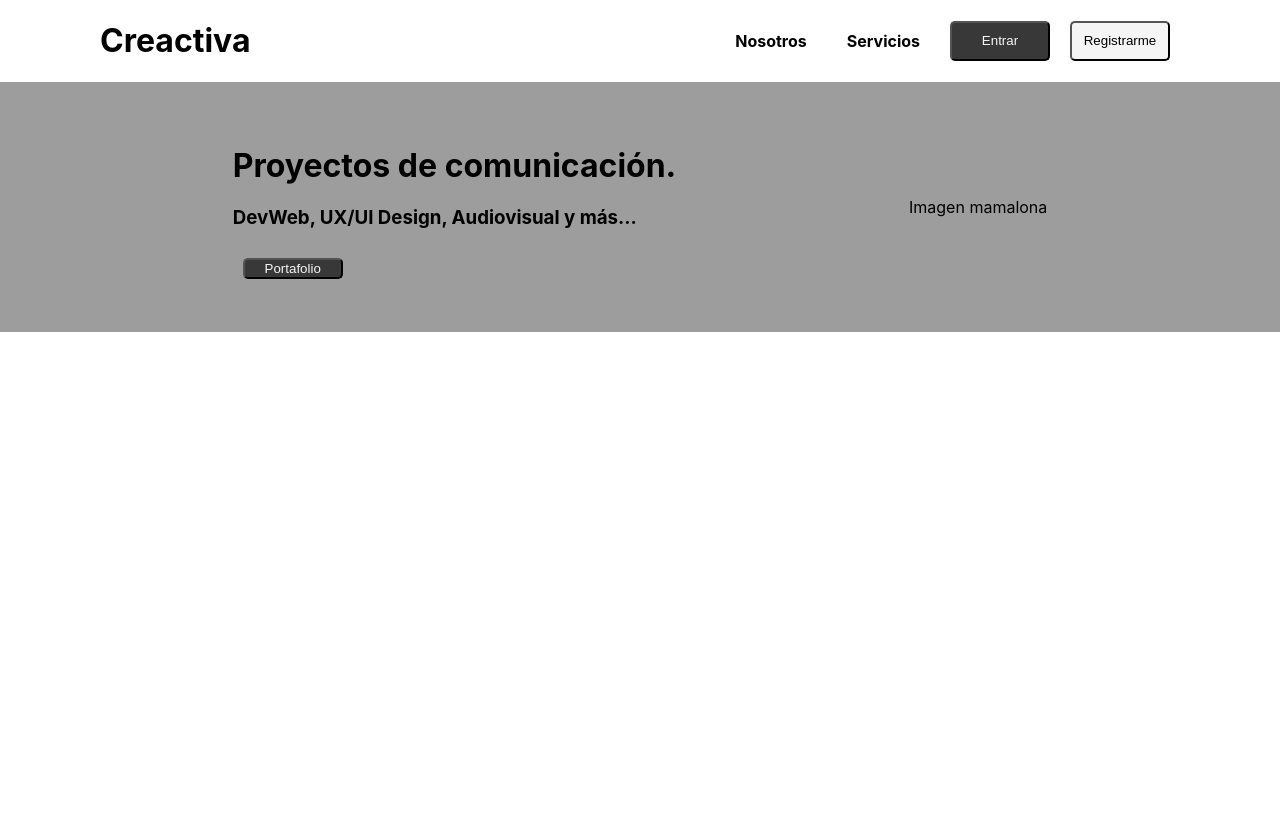
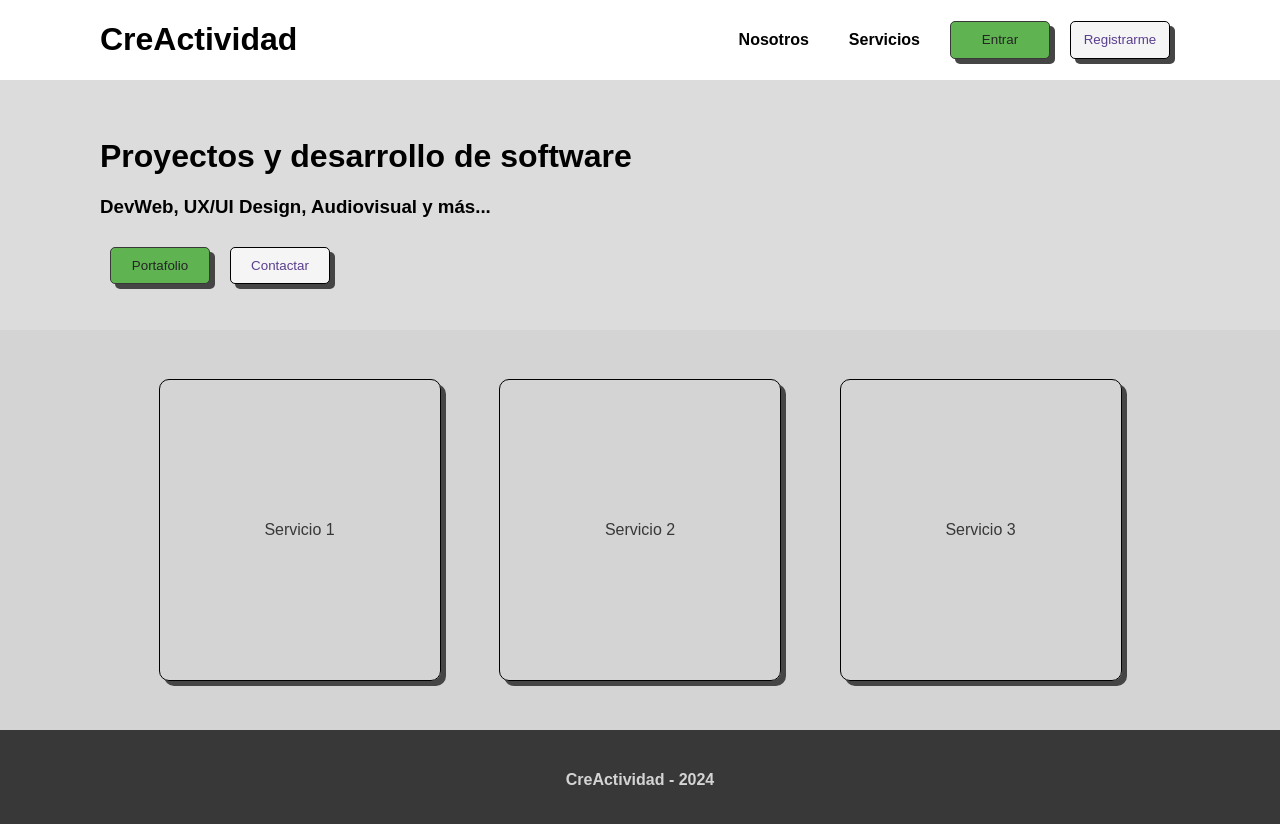
Before and after one commit to GoatGear/CreactivaWeb, a React (Create React App) app in the folder frontend/: page / in a window 1280 px wide. Shown: the top 824 px of the page. Before the commit the page ends 800 px from the top, so only its background shows below. Built offline with nearby package versions, Linux system fonts and the light colour scheme.

Commit message:
Frontend Home 70% listo

```diff
--- a/frontend/src/App.js
+++ b/frontend/src/App.js
@@ -3,8 +3,10 @@ import { BrowserRouter, Routes, Route } from 'react-router-dom'
 // pages
 import Home from './pages/Home';
 
+
 // components
 import Navbar from './components/Navbar';
+import Seccion from './components/Seccion';
 
 function App() {
   return (
@@ -19,6 +21,10 @@ function App() {
             ></Route>
           </Routes>
         </div>
+        <Seccion></Seccion>
+        <div className='pie'>
+          <h4>CreActividad - 2024</h4>
+        </div>
       </BrowserRouter>
     </div>
   );
--- a/frontend/src/components/Navbar.jsx
+++ b/frontend/src/components/Navbar.jsx
@@ -1,11 +1,10 @@
 import React from 'react'
-
 import '../styles/styles.css';
 
 const Navbar = () => {
   return (
     <div className='navbar'>
-      <h1>Creactiva</h1>
+      <h1>CreActividad</h1>
       <div className='secciones'>
         <h4 className='txt'>Nosotros</h4>
         <h4 className='txt'>Servicios</h4>
--- /dev/null
+++ b/frontend/src/components/Seccion.jsx
@@ -0,0 +1,13 @@
+import React from 'react'
+
+const Seccion = () => {
+  return (
+    <div className='seccion'>
+       <div className='card'>Servicio 1</div>
+       <div className='card'>Servicio 2</div>
+       <div className='card'>Servicio 3</div>
+    </div>
+  )
+}
+
+export default Seccion
--- a/frontend/src/pages/Home.jsx
+++ b/frontend/src/pages/Home.jsx
@@ -4,11 +4,12 @@ const Home = () => {
   return (
     <div className='home'>
         <div>
-          <h1>Proyectos de comunicación.</h1>
+          <h1>Proyectos y  desarrollo de software</h1>
           <h3>DevWeb, UX/UI Design, Audiovisual y más...</h3>
           <button className='login'>Portafolio</button>
+          <button className='signup'>Contactar</button>
         </div>
-        <div>Imagen mamalona</div>
+        <div></div>
     </div>
   )
 }
--- a/frontend/src/styles/styles.css
+++ b/frontend/src/styles/styles.css
@@ -1,17 +1,26 @@
+body {
+    font-family: "Kannada MN", sans-serif;
+    background-color: #D4D4D4;
+
+}
+
 .home {
     display: flex;
     align-items: center;
-    justify-content: space-evenly;
-    background-color: #9d9d9d;
+    justify-content: space-between;
+    padding-left: 100px;
+    padding-right: 100px;
+    background-color: #dcdcdc;
     height: 250px;
 }
 
 .navbar {
+    background-color: white;
     display: flex;
     align-items: center;
     justify-content: space-between;
-    margin-left: 100px;
-    margin-right: 100px;
+    padding-left: 100px;
+    padding-right: 100px;
 }
 
 .secciones {
@@ -21,20 +30,92 @@
 
 .txt {
     margin: 20px;
+    cursor: pointer;
+    transition: background-color 0.3s, color 0.3s;
+    font-family: "Kannada MN", sans-serif;
+    color: inherit;
+    background-color: transparent;
+    text-decoration: none;
 }
 
+.txt:hover {
+    color: rgb(103, 103, 251);
+
+}
+
+
 .login {
-    background-color: #383838;
-    color: whitesmoke;
+    background-color: #5FB451;
+    color: rgb(37, 37, 37);
+    font-family: "Kannada MN", sans-serif;
     margin: 10px;
     border-radius: 5px;
     width: 100px;
+    padding: 10px;
+    text-align: center;
+    border: 1px solid #383838;
+    cursor: pointer;
+    transition: background-color 0.3s, color 0.3s;
+    box-shadow: 5px 5px 0.5px 0px #454545;
+}
+
+.login:hover {
+    background-color: whitesmoke;
+    color: #5FB451;
+    border: 1px solid #383838;
+    box-shadow: 5px 5px 3px 0px rgba(0, 0, 0, 0.5);
+
 }
 
 .signup {
     margin: 10px;
     background-color: whitesmoke;
-    color: black;
+    font-family: "Kannada MN", sans-serif;
+    color: #593e8e;
     border-radius: 5px;
     width: 100px;
+    padding: 10px;
+    text-align: center;
+    border: 1px solid black;
+    cursor: pointer;
+    transition: background-color 0.3s, color 0.3s;
+    box-shadow: 5px 5px 0.5px 0px #454545;
 }
+
+.signup:hover {
+    background-color: #383838;
+    color: whitesmoke;
+    box-shadow: 5px 5px 3px 0px rgba(0, 0, 0, 0.5);
+}
+
+.seccion {
+    height: 400px;
+    padding-left: 100px;
+    padding-right: 100px;
+    display: flex;
+    align-items: center;
+    justify-content: space-evenly;
+
+}
+
+.card {
+    display: flex;
+    align-items: center;
+    justify-content: center;
+    width: 280px;
+    height: 300px;
+    color: #383838;
+    border-radius: 10px;
+    border: 1px solid black;
+    box-shadow: 5px 5px 0.5px 0px #454545;
+}
+
+
+.pie {
+    height: 100px;
+    display: flex;
+    justify-content: center;
+    align-items: center;
+    background-color:#383838;
+    color: #D4D4D4;
+}
```
